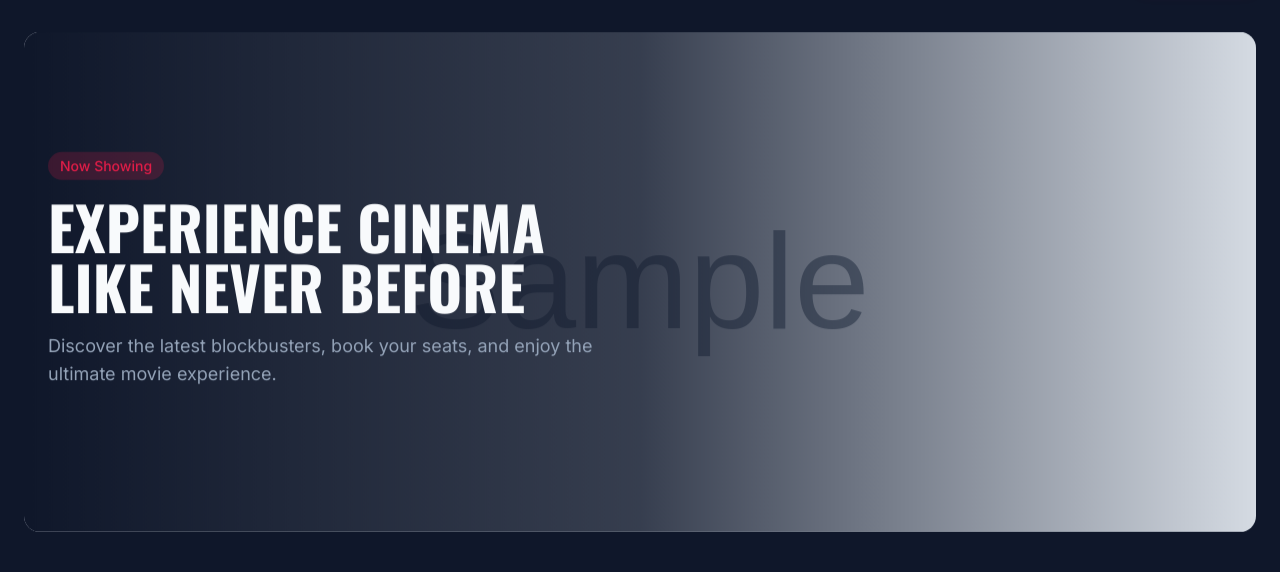
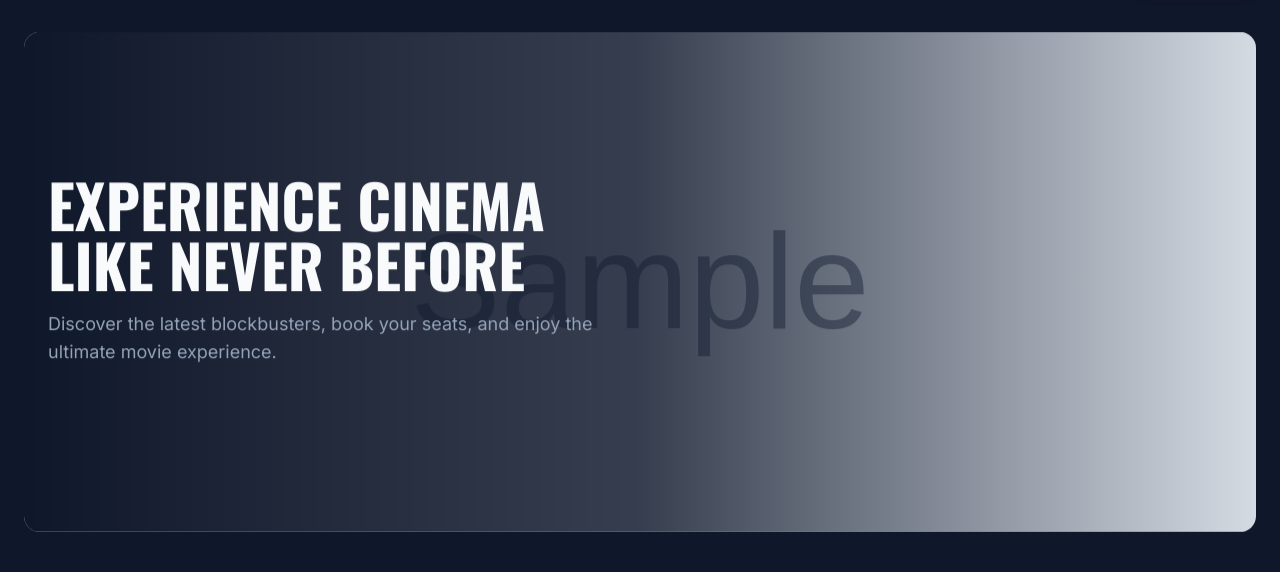
Before and after one commit to l0lwut7/Cinema-Management-System, a Flask app: template app/templates/discovery/home.html in a window 1280 px wide. Shown: the part 73-645 px from the top of the page. Run offline with Flask 3, Linux system fonts and the light colour scheme; the template is opened without the code that fills it: most values are stand-ins (such as "Sample title", 1, 10 or a date in 2020); grey boxes marked "Sample" are stand-in pictures; some libraries are stand-ins or nearby versions.

Commit message:
Fix booking redirection and UI cleanup
Corrected the "Book Now" button on movie cards to ensure it properly redirects users to the booking page with the required movie ID. Removed the redundant "Now Showing" badge from the homepage hero section to provide a cleaner and more focused user interface.

```diff
--- a/app/templates/discovery/home.html
+++ b/app/templates/discovery/home.html
@@ -9,7 +9,6 @@
         <img src="{{ featured_movie.image_url }}" alt="Cinema" class="absolute inset-0 w-full h-full object-cover">
         <div class="relative z-20 max-w-7xl mx-auto px-6 h-full flex items-center">
             <div class="max-w-xl">
-                <span class="inline-block px-3 py-1 bg-cinema-primary/20 text-cinema-primary rounded-full text-sm font-medium mb-4">Now Showing</span>
                 <h1 class="font-heading text-5xl md:text-6xl font-bold mb-4 leading-tight">EXPERIENCE CINEMA LIKE NEVER BEFORE</h1>
                 <p class="text-cinema-muted text-lg mb-6">Discover the latest blockbusters, book your seats, and enjoy the ultimate movie experience.</p>
             </div>
--- a/app/templates/shared/_movie_card.html
+++ b/app/templates/shared/_movie_card.html
@@ -38,7 +38,7 @@
         <h3 class="font-heading text-xl font-semibold mb-1">{{ movie.title }}</h3>
         <p class="text-cinema-muted text-sm mb-4">{{ movie.genres }}</p>
         {% if show_book_button %}
-            <a href="{{ movie.book_url }}" class="block w-full bg-cinema-primary hover:bg-red-700 text-white py-2.5 rounded-lg font-semibold transition-all text-center">Book Now</a>
+            <a href="{{ url_for('booking.booking', movie_id=movie.id) }}" class="block w-full bg-cinema-primary hover:bg-red-700 text-white py-2.5 rounded-lg font-semibold transition-all text-center">Book Now</a>
         {% else %}
             <a href="{{ movie.detail_url }}" class="block w-full bg-cinema-primary hover:bg-red-700 text-white py-2.5 rounded-lg font-semibold transition-all text-center">View Details</a>
         {% endif %}
```
